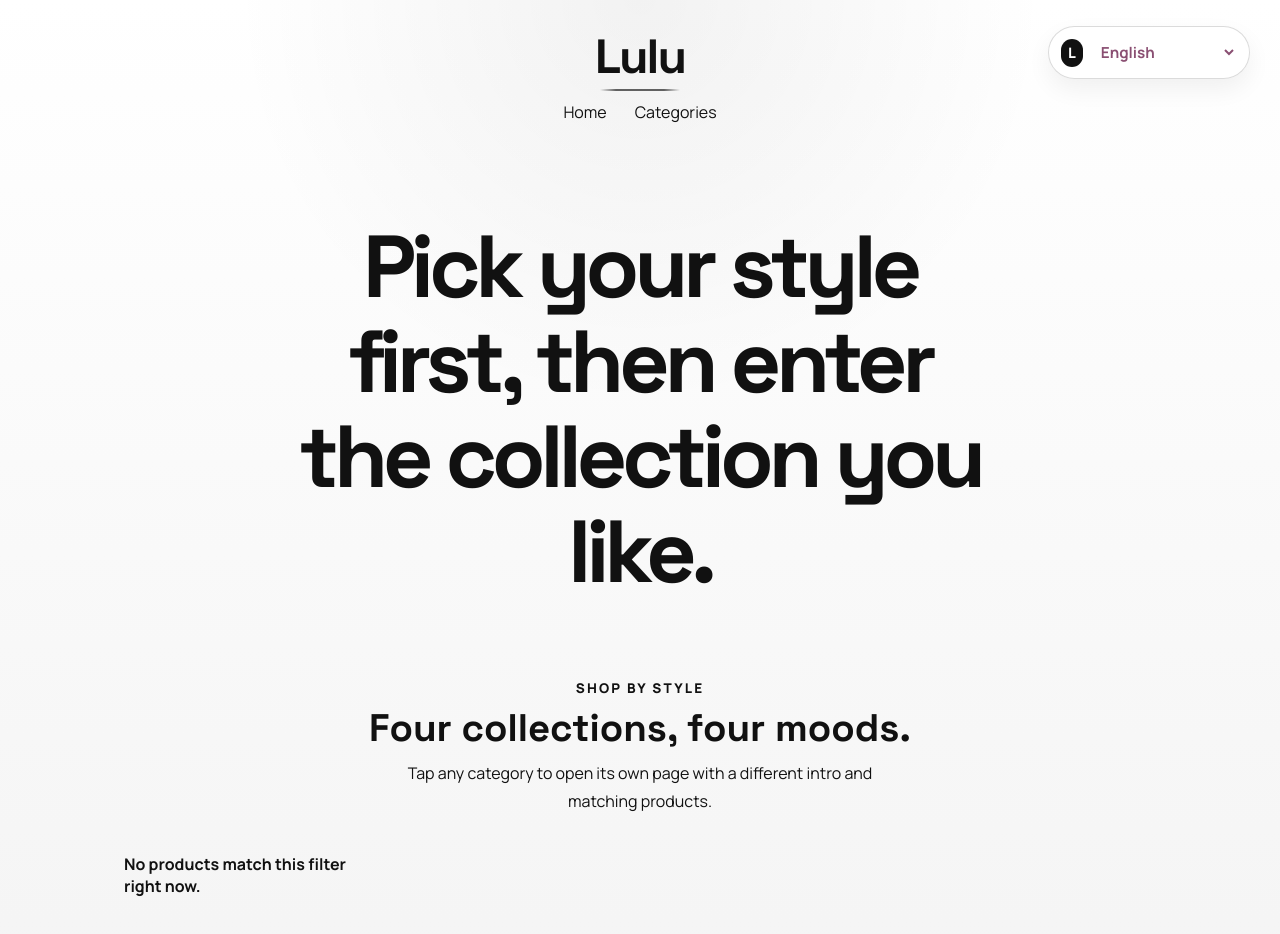
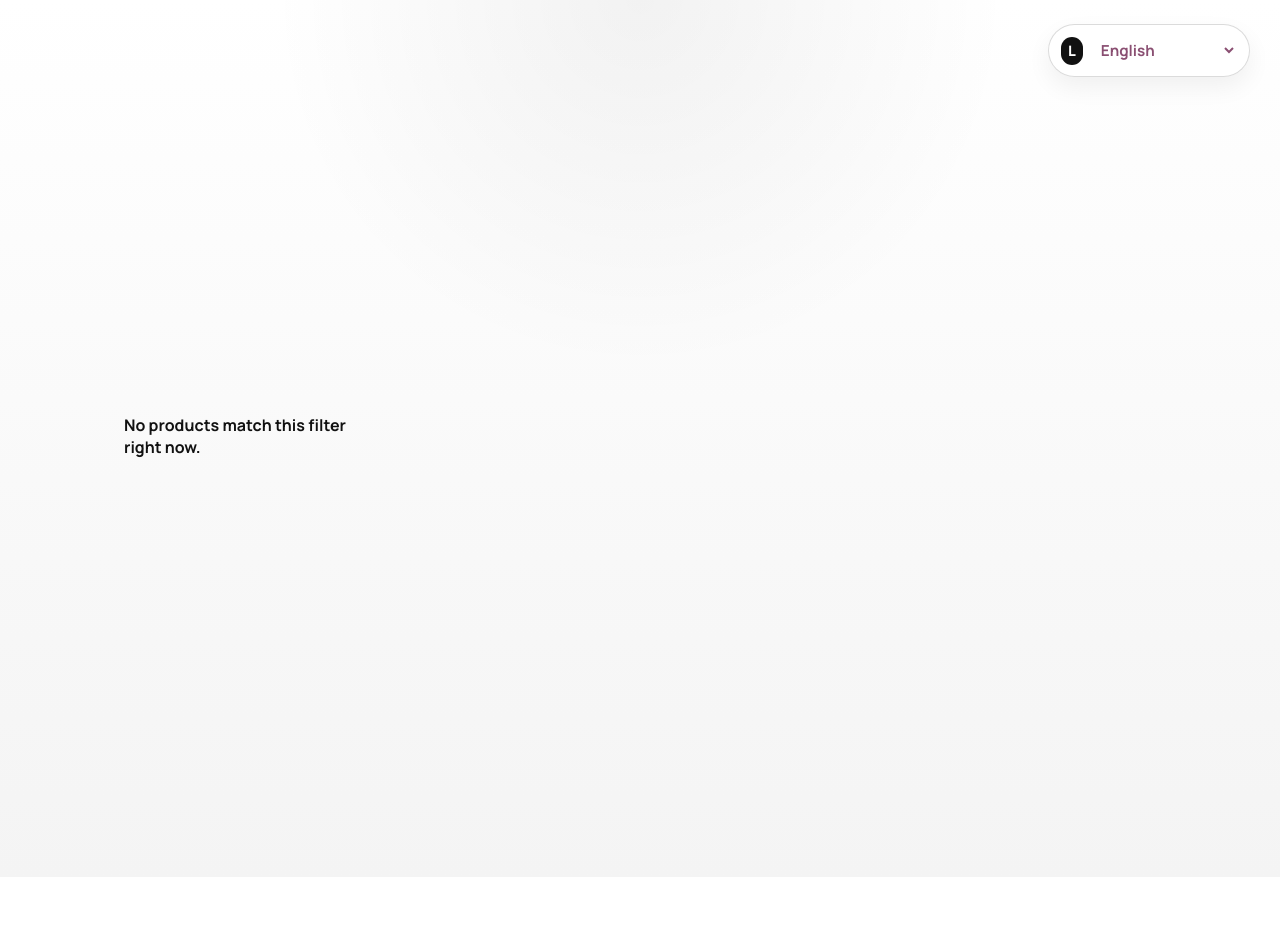
Before and after one commit to onlineceovip-create/lulu-phone-accessories-site, a website with bundled scripts: page public/home.html in a window 1280 px wide. After the commit the page ends 877 px from the top, so only its background shows below. Built offline with nearby package versions, Linux system fonts and the light colour scheme; no server answers.

Commit message:
Simplify home page to category-only layout

```diff
--- a/public/home.html
+++ b/public/home.html
@@ -14,14 +14,7 @@
   </head>
   <body class="home-body">
     <div class="page-shell home-shell">
-      <header class="site-header home-header">
-        <div class="brand-center">
-          <a class="wordmark" href="/lulu" data-i18n="brandName">Lulu</a>
-          <nav class="header-nav">
-            <a href="/lulu" data-i18n="navHome">Home</a>
-            <a href="#categories" data-i18n="navCategories">Categories</a>
-          </nav>
-        </div>
+      <div class="home-topbar">
         <div class="header-side right-side">
           <div class="language-switcher" aria-label="Language switcher">
             <span class="language-icon" aria-hidden="true">L</span>
@@ -32,21 +25,10 @@
             </select>
           </div>
         </div>
-      </header>
+      </div>
 
-      <main class="home-main">
-        <section class="home-hero">
-          <h1 class="home-title" data-i18n="homeTitle">Pick your style first, then enter the collection you like.</h1>
-        </section>
-
+      <main class="home-main home-main-simple">
         <section class="home-categories section" id="categories">
-          <div class="section-heading">
-            <p class="section-kicker" data-i18n="categoryKicker">Shop by style</p>
-            <h2 data-i18n="categoryTitle">Four collections, four moods.</h2>
-            <p class="section-note" data-i18n="categorySubtitle">
-              Tap any category to open its own page with a different intro and matching products.
-            </p>
-          </div>
           <div id="categoryGrid" class="category-grid"></div>
         </section>
       </main>
--- a/public/styles.css
+++ b/public/styles.css
@@ -62,6 +62,12 @@ img {
 
 .home-shell {
   padding-bottom: 40px;
+}
+
+.home-topbar {
+  display: flex;
+  justify-content: flex-end;
+  padding: 24px 0 8px;
 }
 
 .home-body {
@@ -212,6 +218,12 @@ img {
   padding-top: 14px;
 }
 
+.home-main-simple {
+  min-height: calc(100vh - 96px);
+  align-content: center;
+  padding-top: 0;
+}
+
 .home-hero {
   display: grid;
   gap: 18px;
@@ -270,6 +282,7 @@ img {
 .home-categories {
   display: grid;
   gap: 24px;
+  justify-items: center;
 }
 
 .section-heading {
@@ -284,6 +297,7 @@ img {
   grid-template-columns: repeat(4, minmax(220px, 240px));
   justify-content: center;
   gap: 24px;
+  width: 100%;
 }
 
 .category-card {
@@ -844,6 +858,15 @@ code {
     padding: 34px 4px 10px;
   }
 
+  .home-topbar {
+    padding-top: 16px;
+  }
+
+  .home-main-simple {
+    min-height: auto;
+    padding-top: 8px;
+  }
+
   .category-grid {
     grid-template-columns: 1fr;
     justify-items: center;
```
